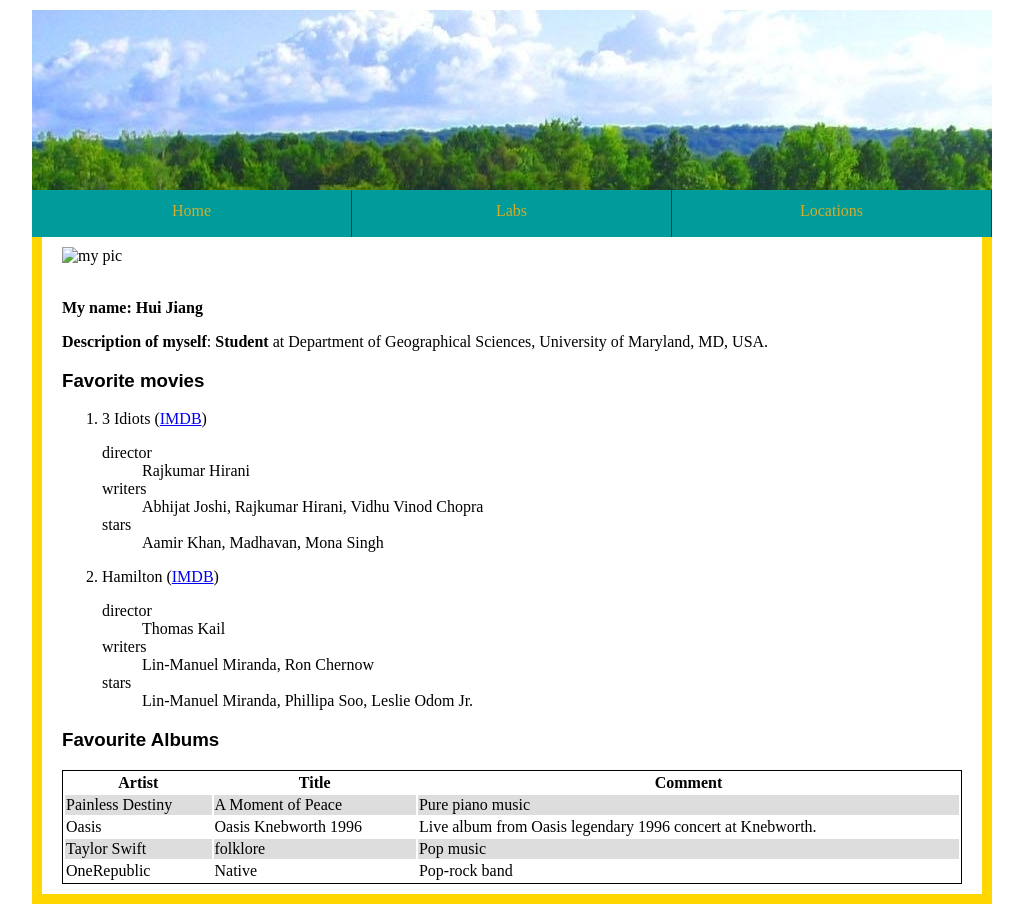
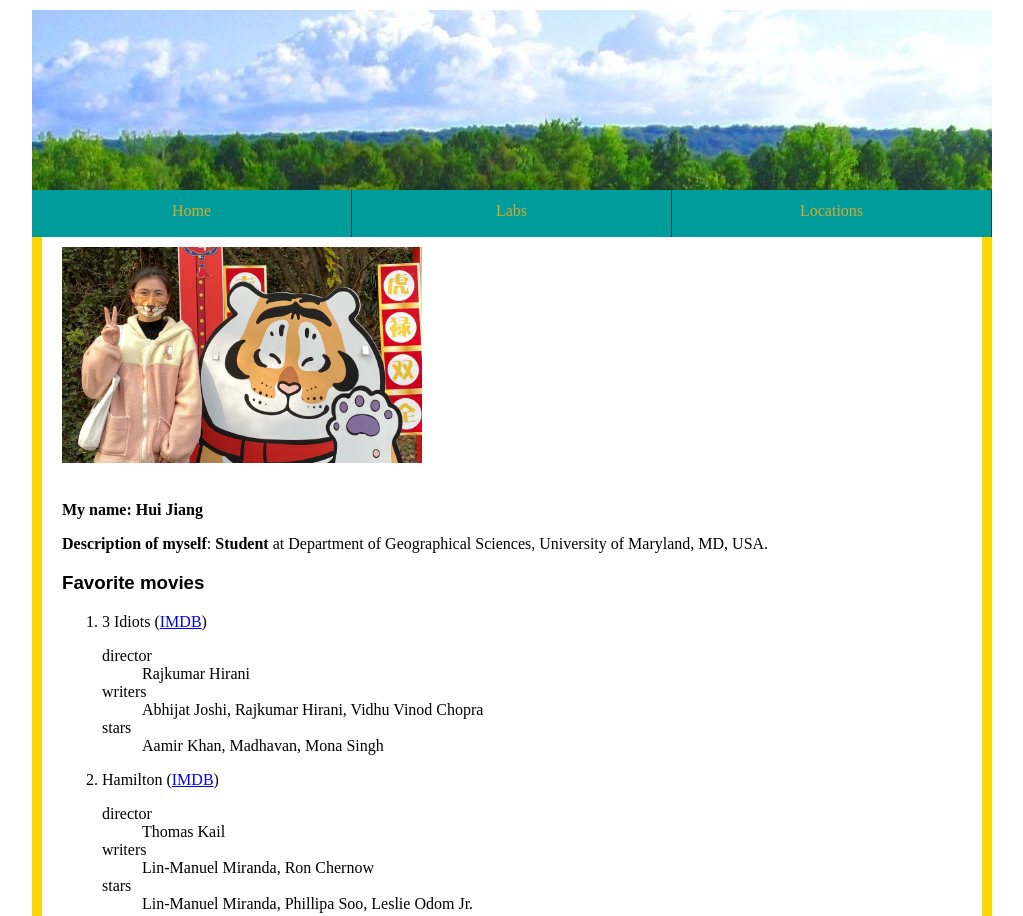
Before and after one commit to bsdr1/homepage, a plain HTML site: page index.html in a window 1280 px wide. Shown: the top 916 px of the page, without its empty margins (128-1151 px from the left). Drawn offline with Linux system fonts and the light colour scheme; files whose address does not match are found by name.

Commit message:
Update index.html

```diff
--- a/index.html
+++ b/index.html
@@ -21,7 +21,7 @@
 		</div>
 
 		<div id="content">
-			<img alt="my pic" src="images/Hui.jpg" />
+			<img alt="my pic" src="Hui.jpg" />
 			<p class="name">My name: Hui Jiang</p>
 			<p><strong>Description of myself</strong>: <strong>Student</strong> at Department of Geographical Sciences,
 				University of Maryland, MD, USA. </p>
```
